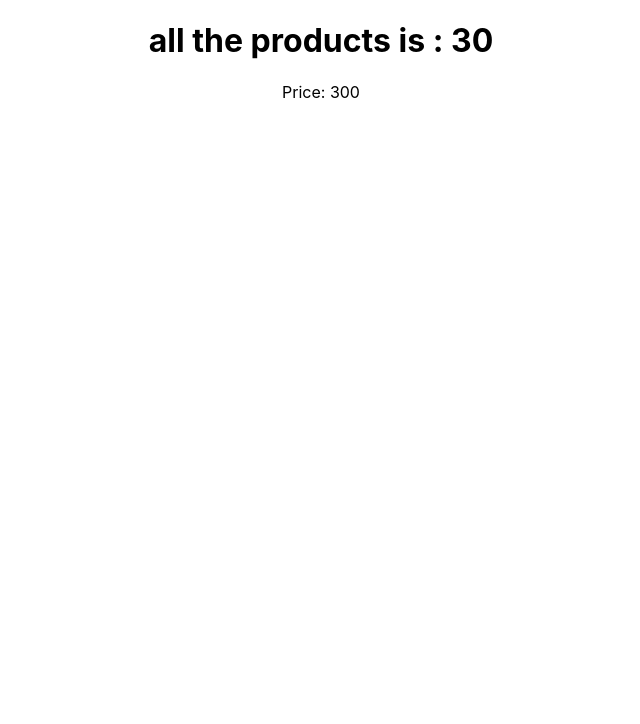
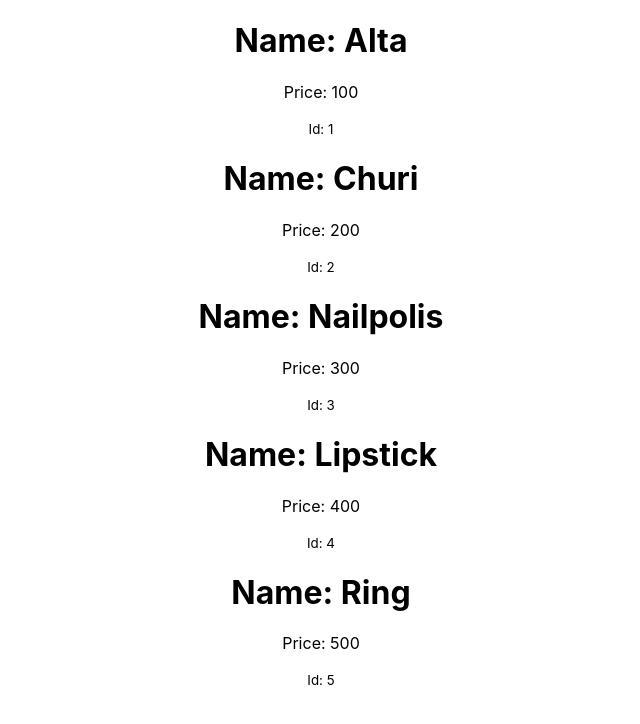
Before and after one commit to SuraiyaAkterTrishna/react-rest-countries, a React (Create React App) app: page / in a window 1280 px wide. Shown: the top 724 px of the page, without its empty margins (319-959 px from the left). Built offline with nearby package versions, Linux system fonts and the light colour scheme.

Commit message:
create fake data inside the js file

```diff
--- /dev/null
+++ b/src/components/Cosmetic/Cosmetic.js
@@ -0,0 +1,15 @@
+import React from 'react';
+
+const Cosmetic = (props) => {
+    const {name, price, id} = props.cosmetic;
+    return (
+        <div>
+            <h1>Name: {name}</h1>
+            <p>Price: {price}</p>
+            <small>Id: {id}</small>
+
+        </div>
+    );
+};
+
+export default Cosmetic;
--- a/src/components/Cosmetics/Cosmetics.js
+++ b/src/components/Cosmetics/Cosmetics.js
@@ -1,13 +1,19 @@
 import React from 'react';
-import {add, multiply} from '../../utilities/calculate';
-import Shoes from '../Shoes/Shoes';
+import Cosmetic from '../Cosmetic/Cosmetic';
 
 const Cosmetics = () => {
+    const cosmetics = [
+        {id: 1, name: 'Alta', price: 100},
+        {id: 2, name: 'Churi', price: 200},
+        {id: 3, name: 'Nailpolis', price: 300},
+        {id: 4, name: 'Lipstick', price: 400},
+        {id: 5, name: 'Ring', price: 500},
+    ];
     return (
         <div>
-            <h1>all the products is : {add(10, 20)}</h1>
-            <p>Price: {multiply(10, 30)}</p>
-            <Shoes></Shoes>
+            {
+                cosmetics.map(cosmetic => <Cosmetic cosmetic = {cosmetic}></Cosmetic>)
+            }
         </div>
     );
 };
```
Also changed, not shown: src/components/Cosmetic/Cosmetic.css (added).
